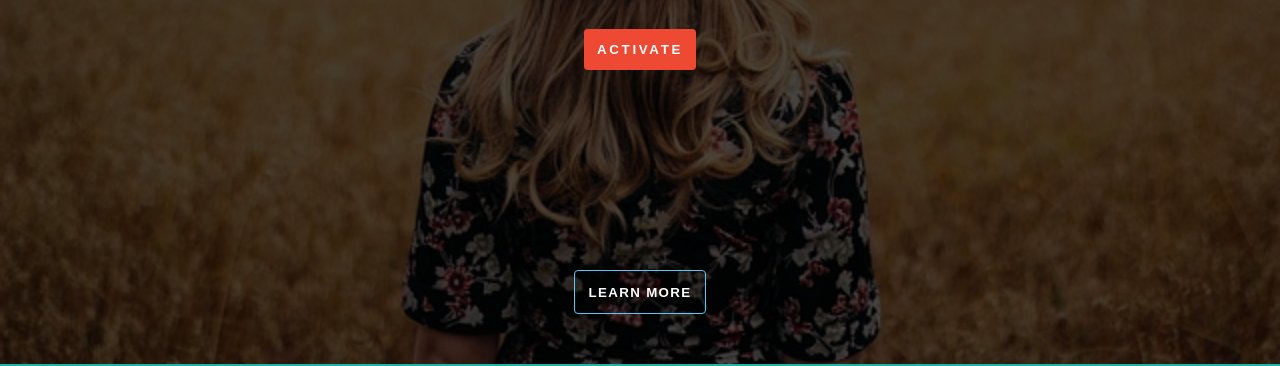
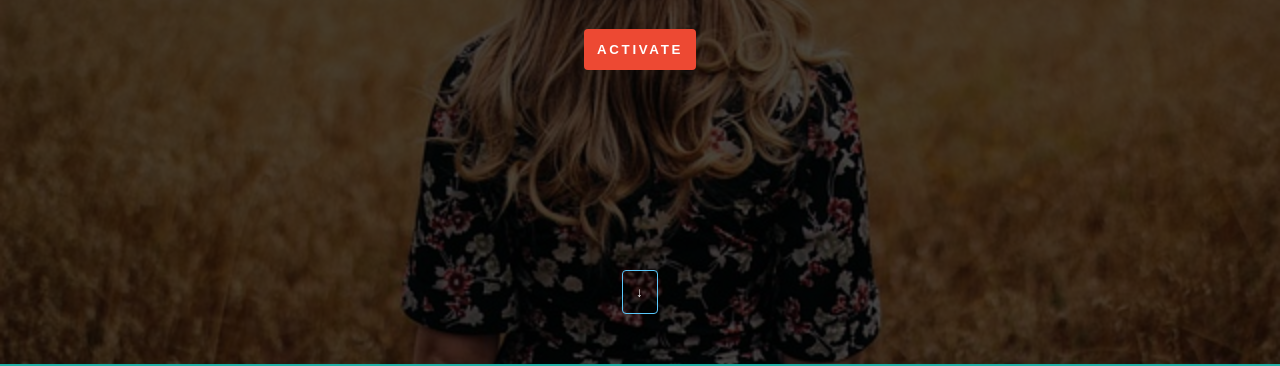
Before and after one commit to Chr1sky/Spectral, a plain HTML site: page index.html in a window 1280 px wide. Shown: the part 436-802 px from the top of the page. Drawn offline with Linux system fonts and the light colour scheme.

Commit message:
Update index.html

```diff
--- a/index.html
+++ b/index.html
@@ -30,7 +30,7 @@
             <button class="hero-img__button">activate</button>
             <div class="hero-img-more">
                 <a href="#section">
-                    <button class="hero-img-more-btn">Learn more</button></a>
+                    <button class="hero-img-more-btn">↓</button></a>
             </div>
         </header>
 
```
